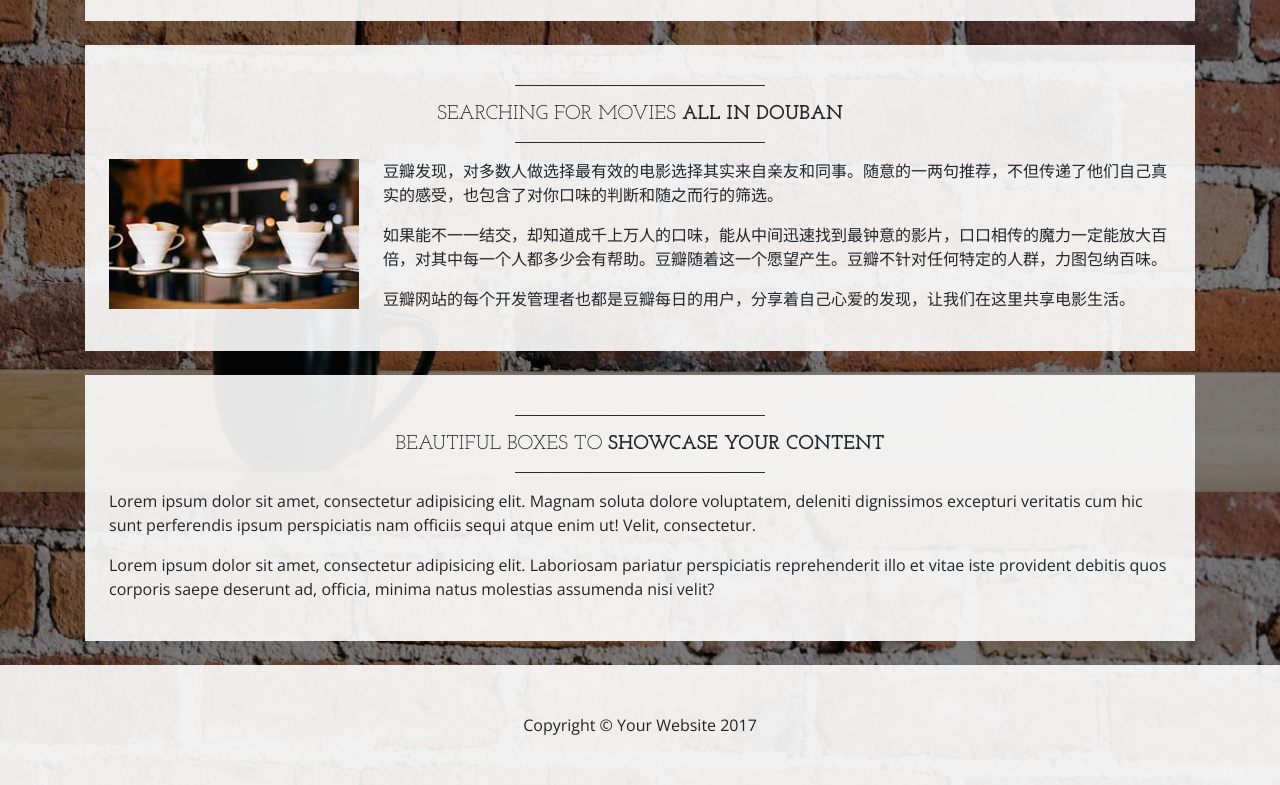
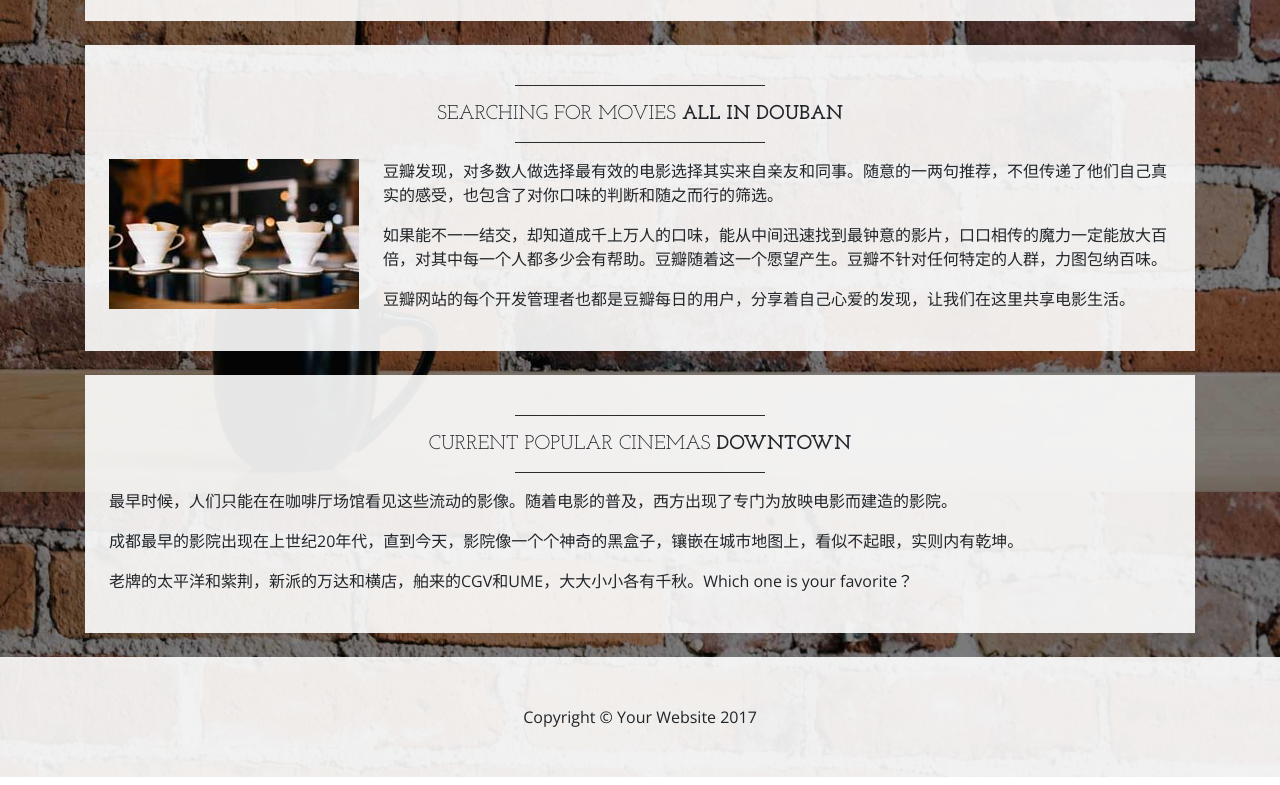
Before and after one commit to calosliu/FinalWork, a website: page docs/index.html in a window 1280 px wide. Shown: the part 1108-1893 px from the top of the page. Drawn offline with nearby package versions, Linux system fonts and the light colour scheme.

Commit message:
home change zjh 5

```diff
--- a/docs/index.html
+++ b/docs/index.html
@@ -121,12 +121,13 @@
 
       <div class="bg-faded p-4 my-4">
         <hr class="divider">
-        <h2 class="text-center text-lg text-uppercase my-0">Beautiful boxes to
-          <strong>showcase your content</strong>
+        <h2 class="text-center text-lg text-uppercase my-0">Current Popular Cinemas
+          <strong>Downtown</strong>
         </h2>
         <hr class="divider">
-        <p>Lorem ipsum dolor sit amet, consectetur adipisicing elit. Magnam soluta dolore voluptatem, deleniti dignissimos excepturi veritatis cum hic sunt perferendis ipsum perspiciatis nam officiis sequi atque enim ut! Velit, consectetur.</p>
-        <p>Lorem ipsum dolor sit amet, consectetur adipisicing elit. Laboriosam pariatur perspiciatis reprehenderit illo et vitae iste provident debitis quos corporis saepe deserunt ad, officia, minima natus molestias assumenda nisi velit?</p>
+        <p>最早时候，人们只能在在咖啡厅场馆看见这些流动的影像。随着电影的普及，西方出现了专门为放映电影而建造的影院。</p>
+        <p>成都最早的影院出现在上世纪20年代，直到今天，影院像一个个神奇的黑盒子，镶嵌在城市地图上，看似不起眼，实则内有乾坤。</p>
+        <p>老牌的太平洋和紫荆，新派的万达和横店，舶来的CGV和UME，大大小小各有千秋。Which one is your favorite？</p>
       </div>
 
     </div>
```
